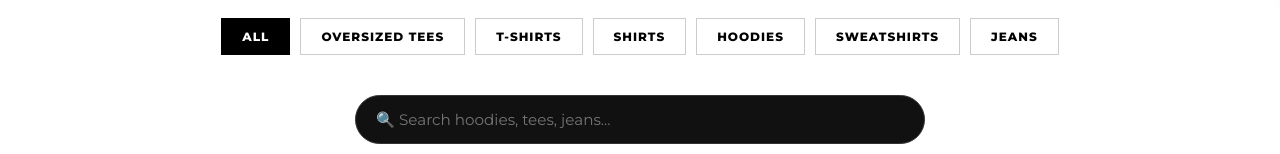
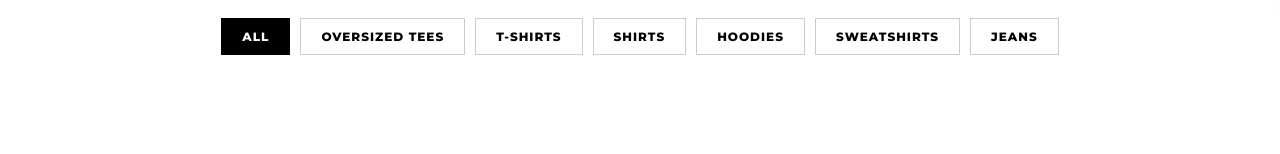
Before and after one commit to amantextrocket/K-m, a plain HTML site: page index.html in a window 1280 px wide. Shown: the part 798-952 px from the top of the page. Drawn offline with Linux system fonts and the light colour scheme; no server answers.

Commit message:
Remove search container from index.html
Removed the search container and its associated input field from the HTML.

```diff
--- a/index.html
+++ b/index.html
@@ -75,12 +75,6 @@
         <button class="filter-btn" onclick="filterCategory('Sweatshirts')">SWEATSHIRTS</button>
         <button class="filter-btn" onclick="filterCategory('Jeans')">JEANS</button>
     </div>
-<!-- Search & Quick Category Popup -->
-<div class="search-container" style="max-width: 600px; margin: 20px auto; padding: 0 15px; position: relative;">
-    <input type="text" id="userSearchBar" placeholder="🔍 Search hoodies, tees, jeans..."
-           onfocus="showQuickCategories(true)"
-           onkeyup="handleUserSearch()"
-           style="width: 100%; padding: 14px 20px; background: #111; border: 1px solid #333; color: #fff; border-radius: 25px; font-size: 0.95rem; outline: none;">
 
     <!-- Category Chips (Click karne par dikhenge) -->
     <div id="quickCategories" style="display: none; background: #1a1a1a; border: 1px solid #333; border-radius: 12px; padding: 12px; margin-top: 8px; flex-wrap: wrap; gap: 8px;">
```
